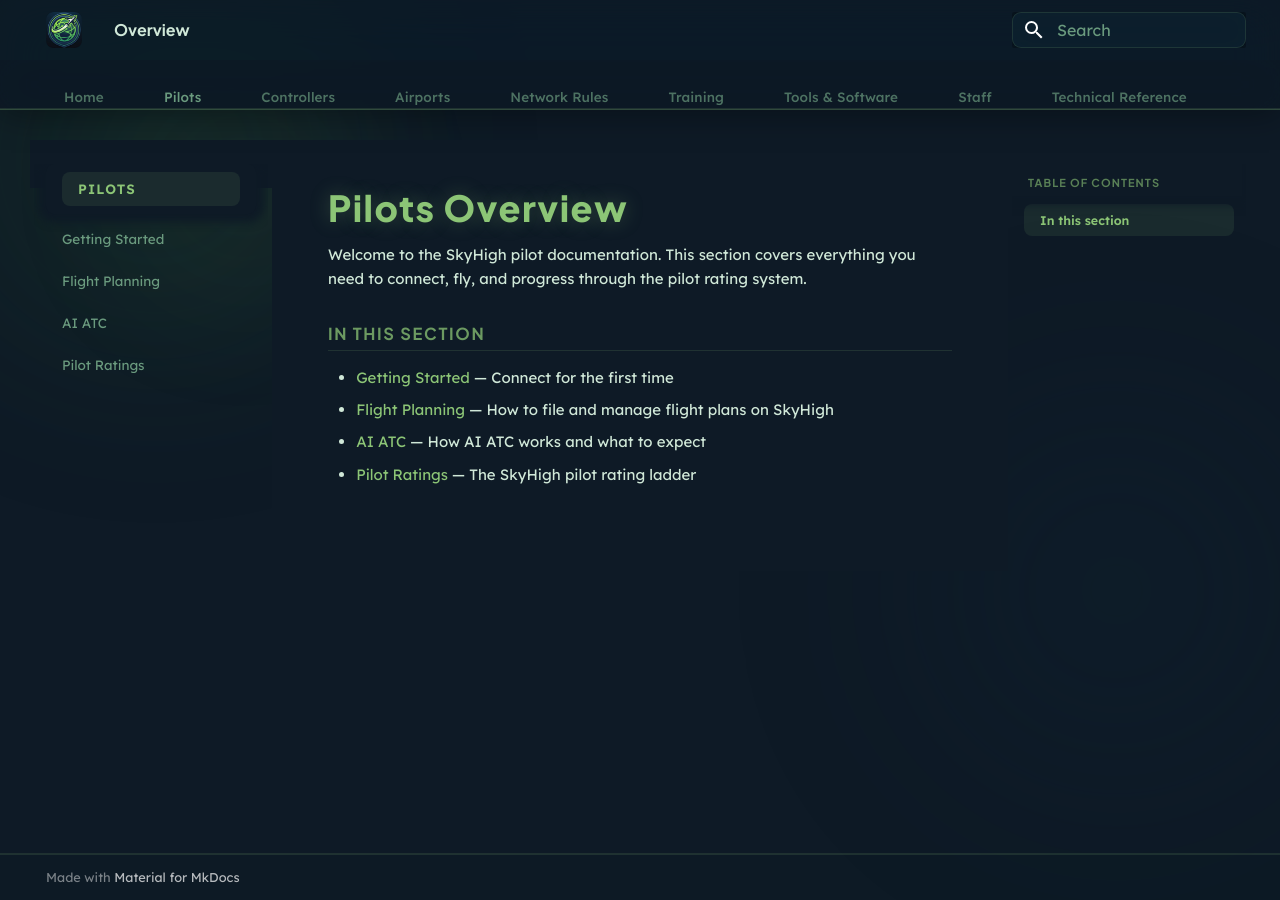
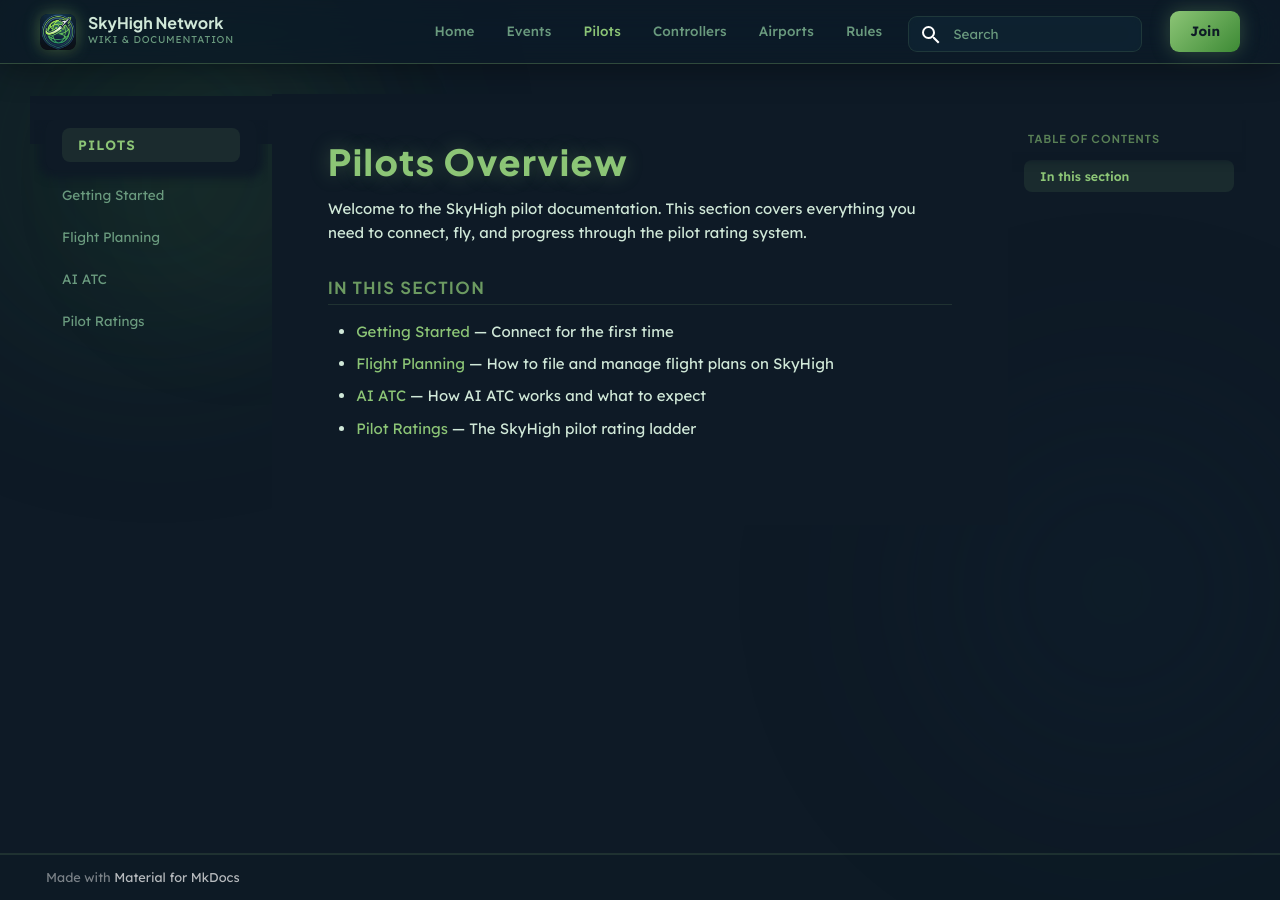
Before and after one commit to thismightnotwork/SkyHigh-wiki, an MkDocs documentation site: the page built from docs/pilots/index.md, in a window 1280 px wide. Built offline with MkDocs 1.6.1 and Material for MkDocs 9.7.7, drawn with Linux system fonts in a browser that asks for light colours.

Commit message:
feat: custom navbar matching main site (logo, links, Join CTA, profile btn)

```diff
--- a/docs/assets/extra.css
+++ b/docs/assets/extra.css
@@ -6,7 +6,7 @@
 
 @import url('https://fonts.googleapis.com/css2?family=Plus+Jakarta+Sans:wght@400;500;600;700;800&family=Lexend:wght@300;400;500;600;700&display=swap');
 
-/* ── Root design tokens (1:1 with main site :root) ───────────────── */
+/* ── Root design tokens (1:1 with main site :root) ──────────────── */
 :root {
   --c1:         #0f2535;
   --c2:         #25562d;
@@ -67,7 +67,7 @@ body,
   line-height: 1.1;
 }
 
-/* ── Background orbs (3 orbs matching main site) ─────────────────── */
+/* ── Background orbs (3 orbs matching main site) ───────────────── */
 body::before,
 body::after {
   content: '';
@@ -94,7 +94,6 @@ body::after {
   right: -150px;
   animation: sh-float2 18s ease-in-out infinite alternate;
 }
-/* Third orb via a pseudo on .md-container */
 .md-container::before {
   content: '';
   position: fixed;
@@ -114,8 +113,24 @@ body::after {
 @keyframes sh-float2 { to { transform: translate(-80px, -60px); } }
 @keyframes sh-float3 { to { transform: translate(40px, -40px); } }
 
-/* ── Header / nav bar ───────────────────────────────────────────── */
-.md-header {
+/* ══════════════════════════════════════════════════════════════════
+   CUSTOM NAVBAR  (matches main site nav exactly)
+   ══════════════════════════════════════════════════════════════════ */
+
+/* Hide Material's default header so only our nav shows */
+.md-header { display: none !important; }
+
+.sh-nav {
+  position: fixed;
+  top: 0;
+  left: 0;
+  right: 0;
+  z-index: 1000;
+  height: 64px;
+  display: flex;
+  align-items: center;
+  padding: 0 40px;
+  gap: 0;
   background: rgba(14, 26, 38, 0.70);
   backdrop-filter: blur(24px) saturate(160%);
   -webkit-backdrop-filter: blur(24px) saturate(160%);
@@ -124,67 +139,132 @@ body::after {
   font-family: var(--sh-body);
 }
 
-.md-header__title {
+/* Push content below the fixed nav */
+.md-container {
+  padding-top: 64px;
+}
+
+/* Logo */
+.sh-nav-logo {
+  display: flex;
+  align-items: center;
+  gap: 12px;
+  text-decoration: none;
+  flex-shrink: 0;
+  margin-right: auto;
+}
+.sh-nav-logo-badge {
+  width: 36px;
+  height: 36px;
+  border-radius: 8px;
+  display: grid;
+  place-items: center;
+  box-shadow: 0 0 16px rgba(140,197,118,0.45), 0 2px 8px rgba(0,0,0,0.4);
+}
+.sh-nav-logo-badge img {
+  width: 36px;
+  height: 36px;
+  border-radius: 6px;
+}
+.sh-nav-logo-text {
   font-family: var(--sh-head);
   font-weight: 700;
   font-size: 16px;
   color: var(--sh-text);
+  line-height: 1.1;
+}
+.sh-nav-logo-sub {
+  font-size: 10px;
+  font-weight: 400;
+  color: var(--sh-muted);
+  letter-spacing: 0.08em;
+  text-transform: uppercase;
 }
 
-.md-header__button.md-logo img,
-.md-header__button.md-logo svg {
-  height: 36px;
-  width: 36px;
+/* Nav links */
+.sh-nav-links {
+  display: flex;
+  align-items: center;
+  gap: 4px;
+  list-style: none;
+  margin: 0;
+  padding: 0;
+}
+.sh-nav-links a {
+  display: block;
+  padding: 8px 14px;
+  font-size: 13.5px;
+  font-weight: 500;
+  color: var(--sh-muted);
+  text-decoration: none;
+  border-radius: 8px;
+  transition: color 0.2s, background 0.2s;
+  letter-spacing: 0.01em;
+  white-space: nowrap;
+}
+.sh-nav-links a:hover {
+  color: var(--sh-text);
+  background: rgba(140,197,118,0.08);
+}
+.sh-nav-links a.sh-active {
+  color: var(--c3);
 }
 
-/* Tab bar */
-.md-tabs {
-  background: rgba(14, 26, 38, 0.65);
-  backdrop-filter: blur(20px);
-  border-bottom: 1px solid var(--border);
-  font-family: var(--sh-body);
+/* Search slot */
+.sh-nav-search {
+  margin: 0 12px;
 }
-.md-tabs__link {
-  font-weight: 500;
-  font-size: 13.5px;
-  color: var(--sh-muted) !important;
-  letter-spacing: 0.01em;
-  border-radius: 8px;
-  transition: color 0.2s, background 0.2s;
-  padding: 0.6rem 0.9rem;
+.sh-nav-search .md-search {
+  position: relative;
 }
-.md-tabs__link:hover {
-  color: var(--sh-text) !important;
-  background: rgba(140,197,118,0.08);
-}
-.md-tabs__link--active {
-  color: var(--c3) !important;
-  font-weight: 600;
-}
-
-/* Search */
-.md-search__input {
+.sh-nav-search .md-search__form {
   background: rgba(15,37,53,0.7);
   border: 1px solid var(--border);
   border-radius: 9px;
+  backdrop-filter: blur(12px);
+}
+.sh-nav-search .md-search__input {
   color: var(--sh-text);
   font-family: var(--sh-body);
-  backdrop-filter: blur(12px);
+  font-size: 13.5px;
 }
-.md-search__input:focus {
+.sh-nav-search .md-search__input::placeholder { color: var(--sh-muted); }
+.sh-nav-search .md-search__input:focus {
   border-color: var(--border-hi);
   box-shadow: 0 0 0 3px rgba(140,197,118,0.15);
 }
-.md-search__input::placeholder { color: var(--sh-muted); }
 
-.md-search-result__article,
-.md-search-result__meta {
-  background: rgba(14,26,38,0.96);
-  border: 1px solid var(--border);
+/* Join CTA button */
+.sh-nav-cta {
+  margin-left: 16px;
+  padding: 9px 20px;
+  background: linear-gradient(135deg, #8cc576, #3d8a35);
+  color: #0e1a26 !important;
   font-family: var(--sh-body);
+  font-weight: 700;
+  font-size: 13.5px;
+  border-radius: 9px;
+  text-decoration: none;
+  transition: box-shadow 0.2s, transform 0.2s;
+  box-shadow: 0 0 20px rgba(140,197,118,0.3);
+  white-space: nowrap;
+  flex-shrink: 0;
 }
-.md-search-result__link:hover .md-search-result__article { background: rgba(140,197,118,0.08); }
-.md-search-result mark { color: var(--c3); background: transparent; }
+.sh-nav-cta:hover {
+  transform: translateY(-1px);
+  box-shadow: 0 0 30px rgba(140,197,118,0.5);
+  background: linear-gradient(135deg, #a0d888, #4da040);
+  color: #0e1a26 !important;
+}
+
+/* Mobile hamburger */
+.sh-nav-hamburger {
+  display: none;
+  margin-left: 12px;
+  color: var(--sh-muted);
+  cursor: pointer;
+}
+.sh-nav-hamburger:hover { color: var(--sh-text); }
 
 /* ── Left sidebar ───────────────────────────────────────────────── */
 .md-sidebar {
@@ -239,7 +319,7 @@ body::after {
   max-width: 860px;
 }
 
-/* ── Headings ────────────────────────────────────────────────────── */
+/* ── Headings ─────────────────────────────────────────────────────── */
 .md-typeset h1 {
   font-size: 2.4em;
   font-weight: 800;
@@ -248,15 +328,12 @@ body::after {
   letter-spacing: 0.04em;
   margin-bottom: 0.15em;
 }
-
-/* green gradient span on h1 (hero style) */
 .md-typeset h1 span {
   background: linear-gradient(135deg, #8cc576, #5bbf50, #c8e8b0);
   -webkit-background-clip: text;
   -webkit-text-fill-color: transparent;
   background-clip: text;
 }
-
 .md-typeset h2 {
   font-size: 1.1em;
   font-weight: 700;
@@ -267,7 +344,6 @@ body::after {
   padding-bottom: 0.4em;
   margin-top: 2em;
 }
-
 .md-typeset h3 {
   font-size: 1.0em;
   font-weight: 700;
@@ -307,12 +383,8 @@ body::after {
   vertical-align: top;
 }
 .md-typeset table:not([class]) tr:last-child td { border-bottom: none; }
-.md-typeset table:not([class]) tr:nth-child(even) td {
-  background: rgba(255,255,255,0.025);
-}
-.md-typeset table:not([class]) tr:hover td {
-  background: rgba(140,197,118,0.05);
-}
+.md-typeset table:not([class]) tr:nth-child(even) td { background: rgba(255,255,255,0.025); }
+.md-typeset table:not([class]) tr:hover td { background: rgba(140,197,118,0.05); }
 
 /* ── Code blocks ──────────────────────────────────────────────────── */
 .md-typeset code {
@@ -341,15 +413,13 @@ body::after {
 }
 .md-code__button { color: var(--sh-muted); }
 .md-code__button:hover { color: var(--c3); }
-
-/* Syntax highlight tokens */
 .highlight .k, .highlight .kd, .highlight .kn { color: #8cc576; }
 .highlight .s, .highlight .s2, .highlight .s1 { color: #c8e8b0; }
 .highlight .c, .highlight .c1, .highlight .cm { color: var(--sh-muted); font-style: italic; }
 .highlight .mi, .highlight .mf             { color: #a8d890; }
 .highlight .nf, .highlight .n              { color: #eaf4ec; }
 
-/* ── Admonitions / callouts ───────────────────────────────────────── */
+/* ── Admonitions ──────────────────────────────────────────────────── */
 .md-typeset .admonition,
 .md-typeset details {
   background: rgba(15,37,53,0.6);
@@ -374,22 +444,19 @@ body::after {
 }
 .md-typeset .admonition-title::before,
 .md-typeset summary::before { color: var(--c3) !important; }
-
 .md-typeset .admonition.note    { border-left-color: var(--c3); }
 .md-typeset .admonition.warning { border-left-color: #f5a623; }
 .md-typeset .admonition.danger  { border-left-color: #ff6b6b; }
 .md-typeset .admonition.tip     { border-left-color: #5bbf50; }
 .md-typeset .admonition.info    { border-left-color: #5badde; }
 
-/* ── Horizontal rule ──────────────────────────────────────────────── */
+/* ── Misc ─────────────────────────────────────────────────────────── */
 .md-typeset hr {
   background: linear-gradient(to right, transparent, var(--border-hi), transparent);
   height: 1px;
   border: none;
   margin: 2.5rem 0;
 }
-
-/* ── Blockquotes ──────────────────────────────────────────────────── */
 .md-typeset blockquote {
   background: rgba(15,37,53,0.55);
   border-left: 4px solid var(--border-hi);
@@ -399,8 +466,6 @@ body::after {
   font-weight: 300;
   backdrop-filter: blur(8px);
 }
-
-/* ── Inline links ─────────────────────────────────────────────────── */
 .md-typeset a {
   color: var(--c3);
   text-decoration: none;
@@ -412,17 +477,7 @@ body::after {
   text-underline-offset: 3px;
 }
 
-/* ── Breadcrumbs ──────────────────────────────────────────────────── */
-.md-nav__list .md-nav__item--section > .md-nav__link {
-  font-family: var(--sh-head);
-  font-weight: 700;
-  font-size: 11px;
-  letter-spacing: 0.1em;
-  text-transform: uppercase;
-  color: rgba(140,197,118,0.55) !important;
-}
-
-/* ── TOC (right sidebar) ──────────────────────────────────────────── */
+/* ── TOC ──────────────────────────────────────────────────────────── */
 .md-nav--secondary .md-nav__title {
   font-family: var(--sh-head);
   font-size: 11px;
@@ -431,17 +486,10 @@ body::after {
   text-transform: uppercase;
   color: rgba(140,197,118,0.6);
 }
-.md-nav--secondary .md-nav__link {
-  font-size: 12.5px;
-  color: var(--sh-muted) !important;
-}
+.md-nav--secondary .md-nav__link { font-size: 12.5px; color: var(--sh-muted) !important; }
 .md-nav--secondary .md-nav__link--active,
-.md-nav--secondary .md-nav__link:hover {
-  color: var(--c3) !important;
-}
-.md-nav--secondary .md-nav__link--active::before {
-  background: var(--c3);
-}
+.md-nav--secondary .md-nav__link:hover { color: var(--c3) !important; }
+.md-nav--secondary .md-nav__link--active::before { background: var(--c3); }
 
 /* ── Footer ───────────────────────────────────────────────────────── */
 .md-footer {
@@ -450,35 +498,13 @@ body::after {
   backdrop-filter: blur(20px);
   font-family: var(--sh-body);
 }
-.md-footer-meta {
-  background: rgba(14,26,38,0.97);
-  border-top: 1px solid var(--border);
-}
-.md-footer__link {
-  font-family: var(--sh-body);
-  font-size: 13px;
-  color: var(--sh-muted) !important;
-}
+.md-footer-meta { background: rgba(14,26,38,0.97); border-top: 1px solid var(--border); }
+.md-footer__link { font-family: var(--sh-body); font-size: 13px; color: var(--sh-muted) !important; }
 .md-footer__link:hover { color: var(--sh-text) !important; }
-.md-footer__title {
-  font-family: var(--sh-head);
-  font-weight: 700;
-  color: var(--sh-text);
-}
-.md-footer-copyright {
-  font-size: 12px;
-  color: rgba(106,154,126,0.6);
-}
-
-/* ── Pagination arrows ───────────────────────────────────────────── */
+.md-footer__title { font-family: var(--sh-head); font-weight: 700; color: var(--sh-text); }
+.md-footer-copyright { font-size: 12px; color: rgba(106,154,126,0.6); }
 .md-footer__inner { border-top: 1px solid var(--border); }
-.md-footer__direction {
-  font-size: 11px;
-  font-weight: 700;
-  letter-spacing: 0.1em;
-  text-transform: uppercase;
-  color: rgba(140,197,118,0.6);
-}
+.md-footer__direction { font-size:11px; font-weight:700; letter-spacing:0.1em; text-transform:uppercase; color:rgba(140,197,118,0.6); }
 
 /* ── Scrollbar ───────────────────────────────────────────────────── */
 ::-webkit-scrollbar { width: 6px; height: 6px; }
@@ -486,7 +512,7 @@ body::after {
 ::-webkit-scrollbar-thumb { background: var(--c5); border-radius: 3px; }
 ::-webkit-scrollbar-thumb:hover { background: var(--c2); }
 
-/* ── Back-to-top button ─────────────────────────────────────────── */
+/* ── Back-to-top ─────────────────────────────────────────────────── */
 .md-top {
   background: rgba(15,37,53,0.8);
   border: 1px solid var(--border-hi);
@@ -517,27 +543,22 @@ body::after {
   padding: 2px 10px;
 }
 
-/* ── Glass card helper (.sh-card in markdown) ─────────────────────── */
+/* ── Glass card / status pills ───────────────────────────────────── */
 .sh-card {
   background: rgba(15,37,53,0.55);
   border: 1px solid var(--border);
   border-radius: 16px;
   padding: 28px 24px;
   backdrop-filter: blur(20px);
-  box-shadow: inset 0 1px 0 rgba(140,197,118,0.08),
-              0 12px 40px rgba(0,0,0,0.4);
+  box-shadow: inset 0 1px 0 rgba(140,197,118,0.08), 0 12px 40px rgba(0,0,0,0.4);
   transition: transform 0.25s, border-color 0.25s, box-shadow 0.25s;
   margin-bottom: 1rem;
 }
 .sh-card:hover {
   transform: translateY(-3px);
   border-color: var(--border-hi);
-  box-shadow: 0 0 24px rgba(140,197,118,0.08),
-              inset 0 1px 0 rgba(140,197,118,0.15),
-              0 12px 40px rgba(0,0,0,0.4);
+  box-shadow: 0 0 24px rgba(140,197,118,0.08), inset 0 1px 0 rgba(140,197,118,0.15), 0 12px 40px rgba(0,0,0,0.4);
 }
-
-/* ── Status pills ─────────────────────────────────────────────────── */
 .sh-pill {
   display: inline-block;
   font-size: 10.5px;
@@ -551,21 +572,9 @@ body::after {
   text-transform: uppercase;
   vertical-align: middle;
 }
-.sh-pill.red {
-  background: rgba(220,68,68,0.12);
-  border-color: rgba(255,110,110,0.35);
-  color: #ff6b6b;
-}
-.sh-pill.amber {
-  background: rgba(245,166,35,0.12);
-  border-color: rgba(245,166,35,0.35);
-  color: #f5a623;
-}
-.sh-pill.muted {
-  background: rgba(106,154,126,0.1);
-  border-color: rgba(106,154,126,0.2);
-  color: var(--sh-muted);
-}
+.sh-pill.red   { background: rgba(220,68,68,0.12);   border-color: rgba(255,110,110,0.35); color: #ff6b6b; }
+.sh-pill.amber { background: rgba(245,166,35,0.12);  border-color: rgba(245,166,35,0.35);  color: #f5a623; }
+.sh-pill.muted { background: rgba(106,154,126,0.1);  border-color: rgba(106,154,126,0.2);  color: var(--sh-muted); }
 
 /* ── Keyboard key ────────────────────────────────────────────────── */
 .md-typeset kbd {
@@ -579,7 +588,7 @@ body::after {
   box-shadow: 0 2px 0 var(--border-hi);
 }
 
-/* ── Grid cards (section index) ───────────────────────────────────── */
+/* ── Grid cards ──────────────────────────────────────────────────── */
 .md-typeset .grid.cards > :is(ul,ol) > li,
 .md-typeset .grid > .card {
   background: rgba(15,37,53,0.55);
@@ -590,12 +599,25 @@ body::after {
   transition: transform 0.2s, border-color 0.2s;
 }
 .md-typeset .grid.cards > :is(ul,ol) > li:hover,
-.md-typeset .grid > .card:hover {
-  transform: translateY(-3px);
-  border-color: var(--border-hi);
+.md-typeset .grid > .card:hover { transform: translateY(-3px); border-color: var(--border-hi); }
+
+/* ── Section-index breadcrumb labels ─────────────────────────────── */
+.md-nav__list .md-nav__item--section > .md-nav__link {
+  font-family: var(--sh-head);
+  font-weight: 700;
+  font-size: 11px;
+  letter-spacing: 0.1em;
+  text-transform: uppercase;
+  color: rgba(140,197,118,0.55) !important;
 }
 
-/* ── Responsive tweaks ───────────────────────────────────────────── */
+/* ── Responsive ──────────────────────────────────────────────────── */
+@media screen and (max-width: 900px) {
+  .sh-nav { padding: 0 18px; }
+  .sh-nav-links { display: none; }
+  .sh-nav-search { display: none; }
+  .sh-nav-hamburger { display: block; }
+}
 @media screen and (max-width: 76.1875em) {
   .md-nav--primary .md-nav__title {
     background: rgba(14,26,38,0.9);
--- a/mkdocs.yml
+++ b/mkdocs.yml
@@ -4,6 +4,7 @@ site_url: https://thismightnotwork.github.io/SkyHigh-wiki
 
 theme:
   name: material
+  custom_dir: overrides
   logo: assets/android-chrome-512x512.png
   favicon: assets/favicon.ico
   palette:
@@ -11,7 +12,7 @@ theme:
     primary: custom
     accent: custom
   font:
-    text: Inter
+    text: Lexend
     code: JetBrains Mono
   features:
     - navigation.instant
--- /dev/null
+++ b/overrides/main.html
@@ -0,0 +1,39 @@
+{% extends "base.html" %}
+
+{% block header %}
+<nav class="sh-nav">
+  <a href="https://skyhighnetwork.co.uk" class="sh-nav-logo" target="_blank" rel="noopener">
+    <div class="sh-nav-logo-badge">
+      <img src="{{ config.site_url }}assets/android-chrome-512x512.png" width="36" alt="SkyHigh logo">
+    </div>
+    <div>
+      <div class="sh-nav-logo-text">SkyHigh Network</div>
+      <div class="sh-nav-logo-sub">Wiki &amp; Documentation</div>
+    </div>
+  </a>
+
+  <ul class="sh-nav-links">
+    <li><a href="https://skyhighnetwork.co.uk" target="_blank" rel="noopener">Home</a></li>
+    <li><a href="https://skyhighnetwork.co.uk/events.html" target="_blank" rel="noopener">Events</a></li>
+    <li><a href="{{ config.site_url }}pilots/getting-started/" class="{% if page and 'pilots' in page.url %}sh-active{% endif %}">Pilots</a></li>
+    <li><a href="{{ config.site_url }}controllers/getting-started/" class="{% if page and 'controllers' in page.url %}sh-active{% endif %}">Controllers</a></li>
+    <li><a href="{{ config.site_url }}airports/" class="{% if page and 'airports' in page.url %}sh-active{% endif %}">Airports</a></li>
+    <li><a href="{{ config.site_url }}network/" class="{% if page and 'network' in page.url %}sh-active{% endif %}">Rules</a></li>
+  </ul>
+
+  <!-- Search (Material built-in) -->
+  <div class="sh-nav-search">
+    {% include "partials/search.html" %}
+  </div>
+
+  <a href="https://skyhighnetwork.co.uk/join.html" class="sh-nav-cta" target="_blank" rel="noopener">Join</a>
+
+  <!-- Mobile hamburger (Material built-in) -->
+  <label class="md-header__button md-icon sh-nav-hamburger" for="__drawer">
+    {% include ".icons/material/menu.svg" %}
+  </label>
+</nav>
+
+<!-- Keep Material's drawer / search overlay working -->
+{{ super() }}
+{% endblock %}
```
